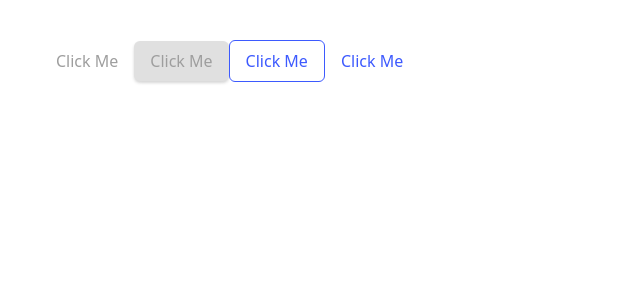
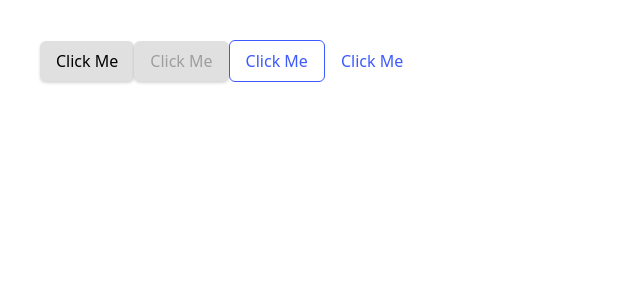
Before and after one commit to AtharvaCM/dev-challenges, a React (Create React App) app: page / in a window 1280 px wide. Shown: the top 300 px of the page, without its empty margins (0-640 px from the left). Built offline with nearby package versions, Linux system fonts and the light colour scheme.

Commit message:
size added

```diff
--- a/src/App.tsx
+++ b/src/App.tsx
@@ -5,9 +5,7 @@ import Button from "./components/UI/Button";
 const App: React.FC = () => {
   return (
     <div className="container p-10">
-      <Button variant="text" disabled>
-        Click Me
-      </Button>
+      <Button>Click Me</Button>
     </div>
   );
 };
--- a/src/components/UI/Button/index.tsx
+++ b/src/components/UI/Button/index.tsx
@@ -1,3 +1,4 @@
+/* eslint-disable no-unused-vars */
 import React from "react";
 
 import { ButtonPropType } from "../../../types/components/button";
@@ -12,6 +13,7 @@ const Button: React.FC<ButtonPropType> = ({
   console.log("disabled: ", disabled);
   console.log("variant: ", variant);
 
+  // Variants
   const def = `bg-[#E0E0E0] rounded-md py-2 px-4 transition disabled:text-[#9E9E9E] ${
     disabled ? "" : "hocus:bg-[#AEAEAE]"
   }`;
@@ -21,11 +23,18 @@ const Button: React.FC<ButtonPropType> = ({
   const text = `rounded-md bg-white py-2 px-4 text-[#3D5AFE] transition disabled:text-[#9E9E9E] ${
     disabled ? "" : "hocus:bg-[#2962FF1A]/10"
   }`;
+  // Shadow
   const shadow = "shadow-[0_2px_3px_rgba(51,51,51,0.2)]";
+  // Sizes
+  const sm = "py-1.5 px-3";
+  const md = "py-2 px-4";
+  const lg = "py-2.5 px-5";
 
   const btnClass = `${
     variant === "text" ? text : variant === "outline" ? outline : def
-  } ${disableShadow || variant !== "default" ? "" : shadow}`;
+  } ${disableShadow || variant !== "default" ? "" : shadow} ${
+    size === "sm" ? sm : size === "lg" ? lg : md
+  }`;
 
   return (
     <>
```
